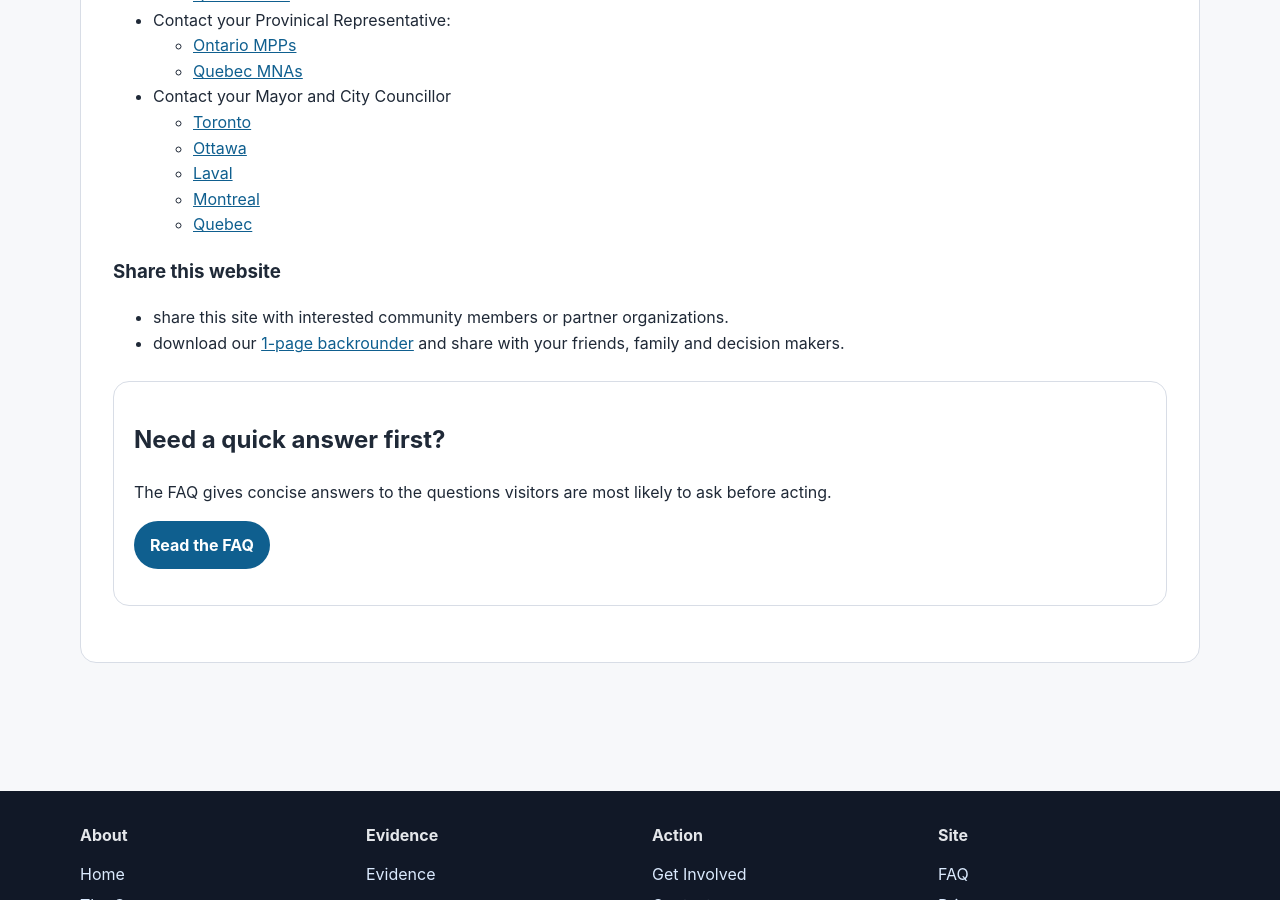
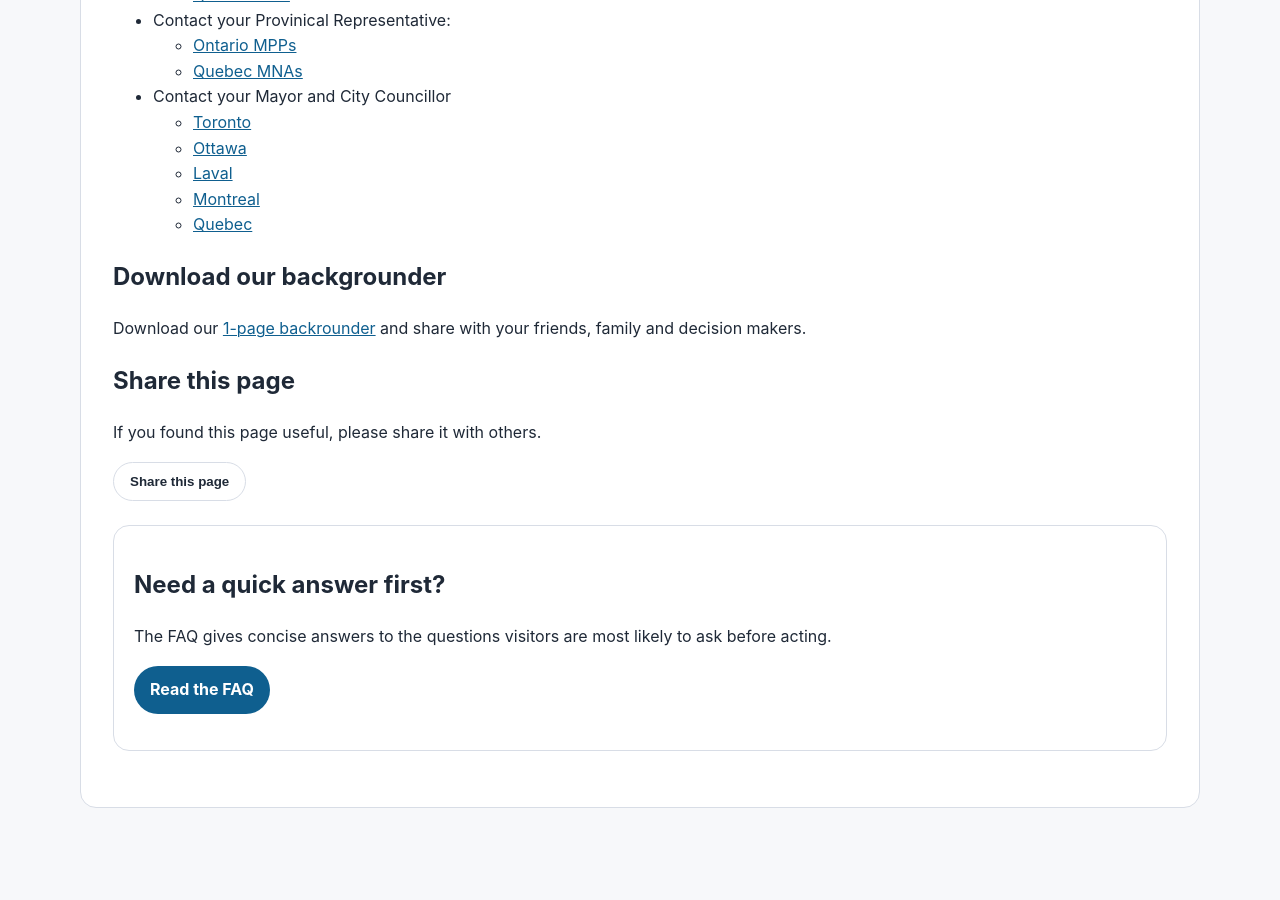
Before and after one commit to AltoMultiModalPathway/AltoMultiModalCorridor, a Jekyll site: the page built from get-involved/index.md, in a window 1280 px wide and 900 px high, scrolled down 1501 px. Built offline with Jekyll 4.4.1, drawn with Linux system fonts in a browser that asks for light colours.

Commit message:
added sharing button to selected pages

```diff
--- a/get-involved/index.md
+++ b/get-involved/index.md
@@ -36,10 +36,37 @@ section_url: /get-involved/
   - [Montreal](https://montreal.ca/en/elected-officials)
   - [Quebec](https://www.ville.quebec.qc.ca/apropos/gouvernance/conseil-municipal/membres.aspx)
 
-### Share this website
+## Download our backgrounder
+  <p>Download our <a href="{{ 'assets/docs/take-action/Alto Multimodal Pathway Backgrounder 3.pdf' | relative_url }}" download="Alto Multimodal Pathway Backgrounder 3.pdf">1-page backrounder</a> and share with your friends, family and decision makers.</p>
 
-- share this site with interested community members or partner organizations.
-- download our <a href="{{ 'assets/docs/take-action/Alto Multimodal Pathway Backgrounder 3.pdf' | relative_url }}" download="Alto Multimodal Pathway Backgrounder 3.pdf">1-page backrounder</a> and share with your friends, family and decision makers.
+<div class="share-block">
+  <h2>Share this page</h2>
+  <p>If you found this page useful, please share it with others.</p>
+
+  <button type="button" class="button button-secondary" id="share-page-button">Share this page</button>
+
+</div>
+
+<script>
+document.getElementById('share-page-button')?.addEventListener('click', async () => {
+  const shareData = {
+    title: document.title,
+    text: "Take a look at this page.",
+    url: window.location.href
+  };
+
+  if (navigator.share) {
+    try {
+      await navigator.share(shareData);
+    } catch (err) {
+      console.log("Share cancelled or failed", err);
+    }
+  } else {
+    navigator.clipboard.writeText(window.location.href);
+    alert("Page link copied to clipboard.");
+  }
+});
+</script>
 
 <div class="callout">
   <h2>Need a quick answer first?</h2>
```
Also changed, not shown: evidence/index.md (+29 -0 lines), issues-and-solutions/how-the-trail-helps.md (+29 -0 lines), the-case/why-it-matters.md (+29 -1 lines).
